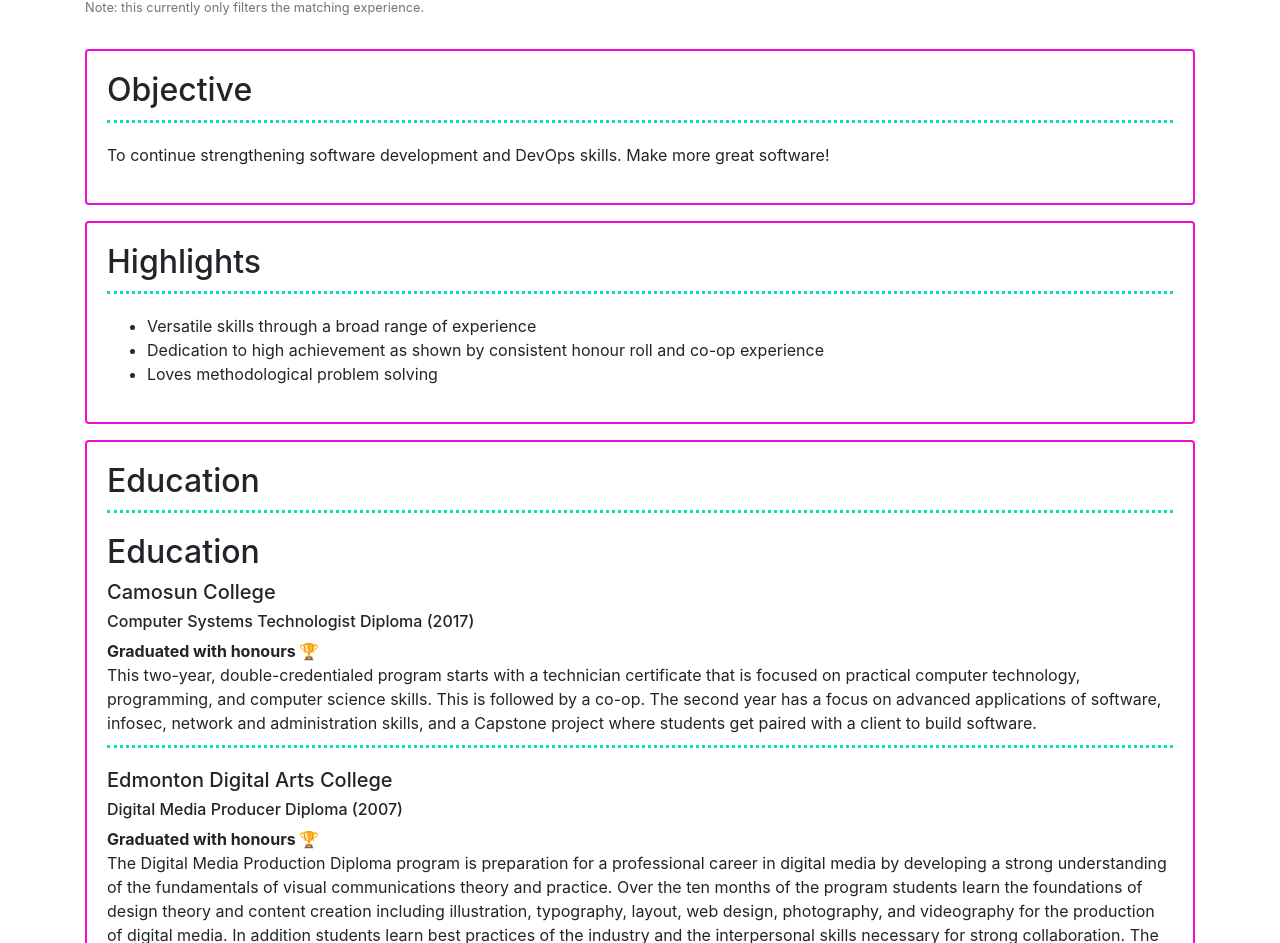
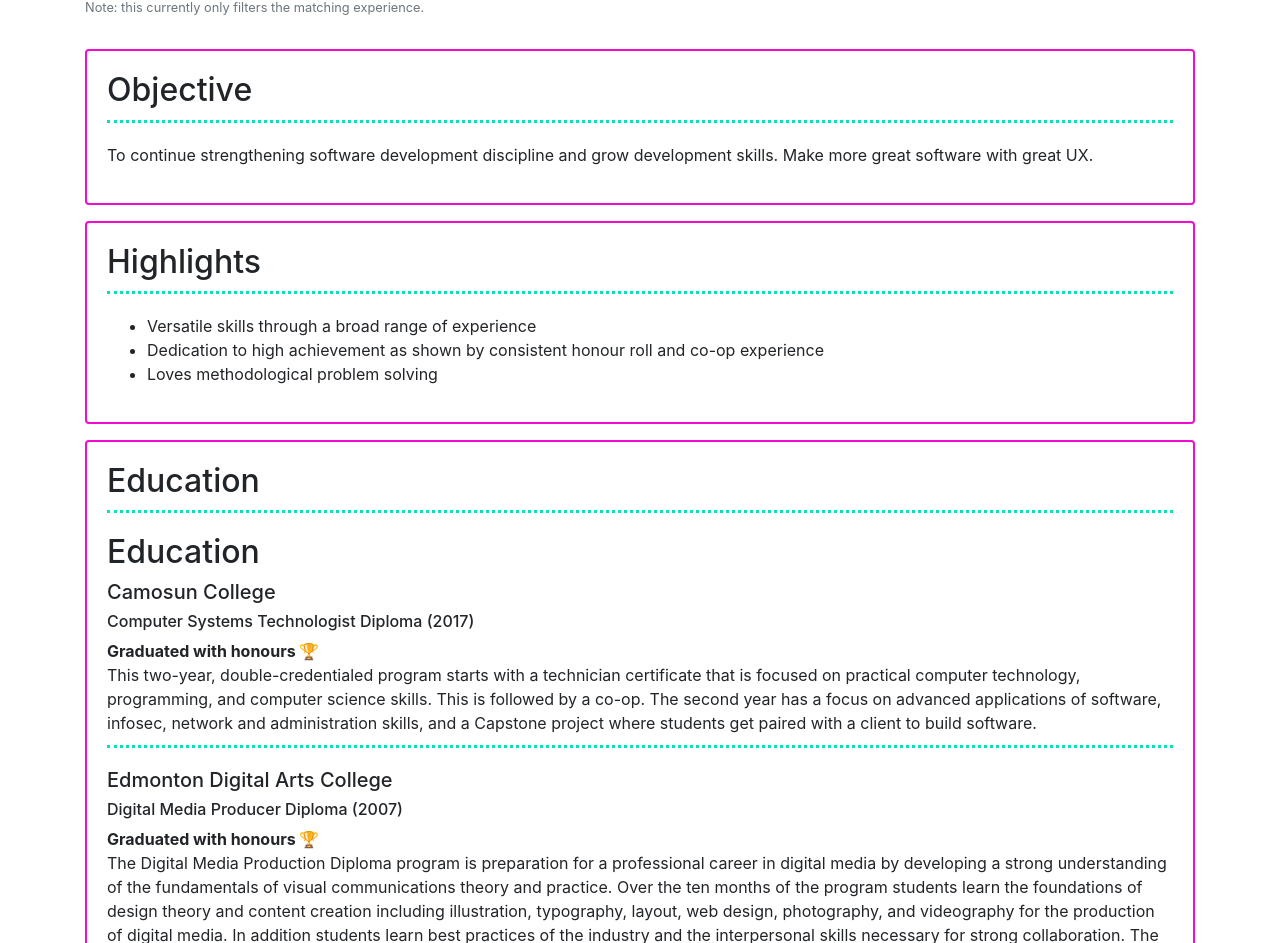
Before and after one commit to LayCraft/portfolio, an Angular app: page / in a window 1280 px wide. Shown: the part 1035-1978 px from the top of the page. Built offline with nearby package versions, Linux system fonts and the light colour scheme.

Commit message:
update objective

```diff
--- a/src/app/resume-builder/resume-builder.component.html
+++ b/src/app/resume-builder/resume-builder.component.html
@@ -95,8 +95,8 @@
     <h2>Objective</h2>
     <hr />
     <p>
-      To continue strengthening software development and DevOps skills. Make
-      more great software!
+      To continue strengthening software development discipline and grow
+      development skills. Make more great software with great UX.
     </p>
   </div>
 </div>
```
